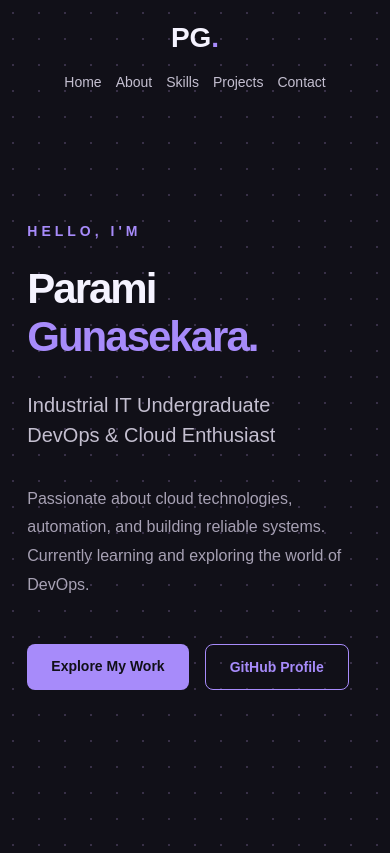
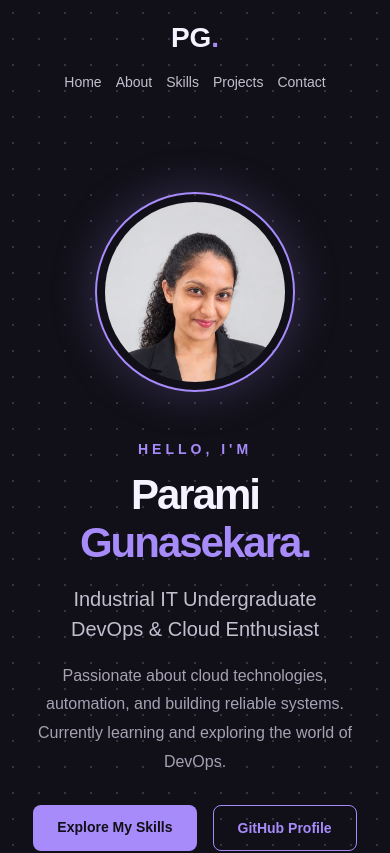
Before and after one commit to ParamiGunasekara/parami-portfolio, a React (Vite) app: page / in a window 390 px wide. Shown: the top 853 px of the page. Built offline with nearby package versions, Linux system fonts and the light colour scheme.

Commit message:
Add profile photo to hero section

```diff
--- a/src/App.css
+++ b/src/App.css
@@ -369,3 +369,71 @@
     grid-template-columns: 1fr;
   }
 }
+
+/* Hero layout with profile photo */
+.hero {
+  display: flex;
+  flex-direction: row;
+  align-items: center;
+  justify-content: space-between;
+  gap: 50px;
+}
+
+.hero-content {
+  flex: 1;
+  min-width: 0;
+}
+
+.hero-image-container {
+  flex-shrink: 0;
+  width: 300px;
+  height: 300px;
+  padding: 8px;
+  border: 2px solid #a78bfa;
+  border-radius: 50%;
+  box-shadow: 0 0 45px rgba(167, 139, 250, 0.25);
+  transition: transform 0.3s, box-shadow 0.3s;
+}
+
+.hero-image-container:hover {
+  transform: translateY(-8px);
+  box-shadow: 0 0 65px rgba(167, 139, 250, 0.4);
+}
+
+.hero-image {
+  width: 100%;
+  height: 100%;
+  object-fit: cover;
+  object-position: center top;
+  border-radius: 50%;
+}
+
+/* Responsive hero layout */
+@media (max-width: 900px) {
+  .hero {
+    flex-direction: column-reverse;
+    justify-content: center;
+    text-align: center;
+    gap: 35px;
+  }
+
+  .hero-content {
+    width: 100%;
+  }
+
+  .hero-image-container {
+    width: 240px;
+    height: 240px;
+  }
+
+  .hero-buttons {
+    justify-content: center;
+  }
+}
+
+@media (max-width: 480px) {
+  .hero-image-container {
+    width: 200px;
+    height: 200px;
+  }
+}
--- a/src/App.tsx
+++ b/src/App.tsx
@@ -18,7 +18,9 @@ function App() {
         </div>
       </nav>
 
+
 <main id="home" className="hero">
+  <div className="hero-content">
     <p className="greeting">HELLO, I'M</p>
 
     <h1>
@@ -38,8 +40,8 @@ function App() {
     </p>
 
     <div className="hero-buttons">
-          <a href="#projects" className="primary-button">
-            Explore My Work
+      <a href="#skills" className="primary-button">
+        Explore My Skills
       </a>
 
       <a
@@ -51,7 +53,17 @@ function App() {
         GitHub Profile
       </a>
     </div>
+  </div>
+
+  <div className="hero-image-container">
+    <img
+      src="/images/profile.jpeg"
+      alt="Parami Gunasekara"
+      className="hero-image"
+    />
+  </div>
 </main>
+
 
       {/* About Me Section */}
       <section id="about" className="about-section">
```
Also changed, not shown: public/images/profile.jpeg (added). Lines whose indentation alone changed are shown as unchanged.
